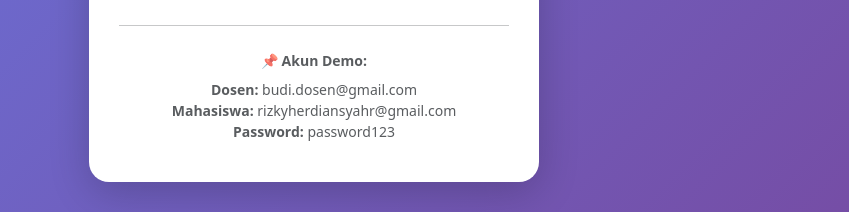
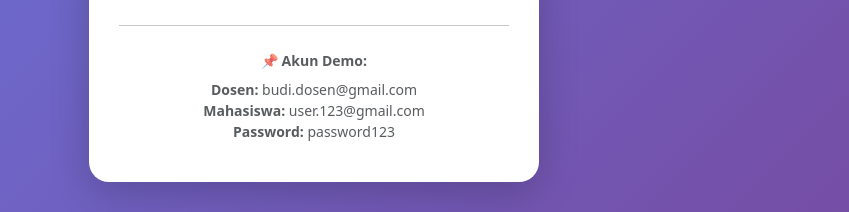
Before and after one commit to RizkyHerdiansyah1/Journey-Learnl-LMS, a PHP site: page /lms/login.php in a window 1280 px wide. Shown: the part 588-800 px from the top of the page, without its empty margins (326-1175 px from the left). Run offline with PHP 8.4, Linux system fonts and the light colour scheme.

Commit message:
login.php

```diff
--- a/login.php
+++ b/login.php
@@ -158,7 +158,7 @@ if ($_SERVER['REQUEST_METHOD'] == 'POST') {
                 <small class="text-muted d-block mb-2">📌 <strong>Akun Demo:</strong></small>
                 <small class="text-muted d-block">
                     <strong>Dosen:</strong> budi.dosen@gmail.com<br>
-                    <strong>Mahasiswa:</strong> rizkyherdiansyahr@gmail.com<br>
+                    <strong>Mahasiswa:</strong> user.123@gmail.com<br>
                     <strong>Password:</strong> password123
                 </small>
             </div>
@@ -168,4 +168,5 @@ if ($_SERVER['REQUEST_METHOD'] == 'POST') {
     <script src="https://cdn.jsdelivr.net/npm/bootstrap@5.3.0/dist/js/bootstrap.bundle.min.js"></script>
 </body>
 
+
 </html>
```
